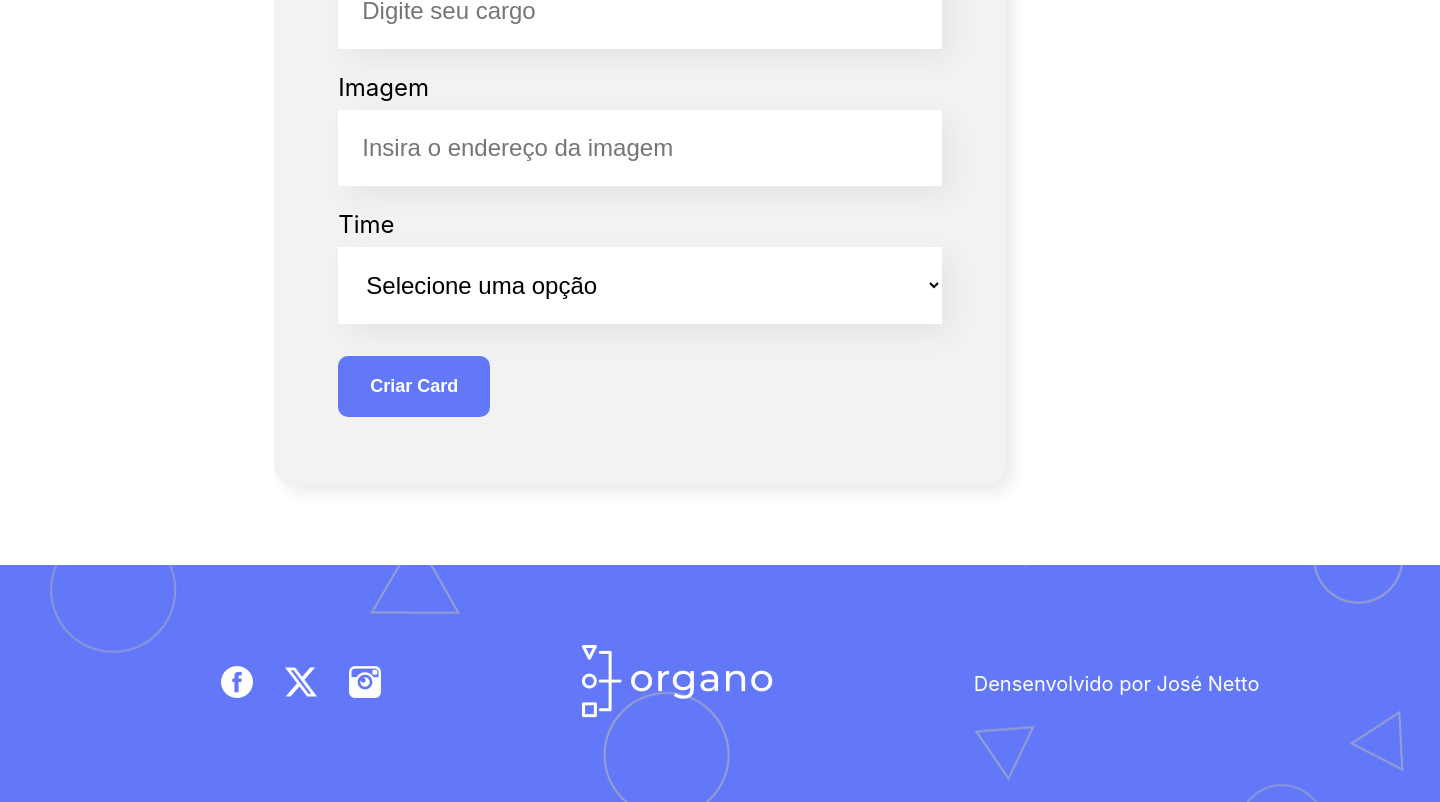
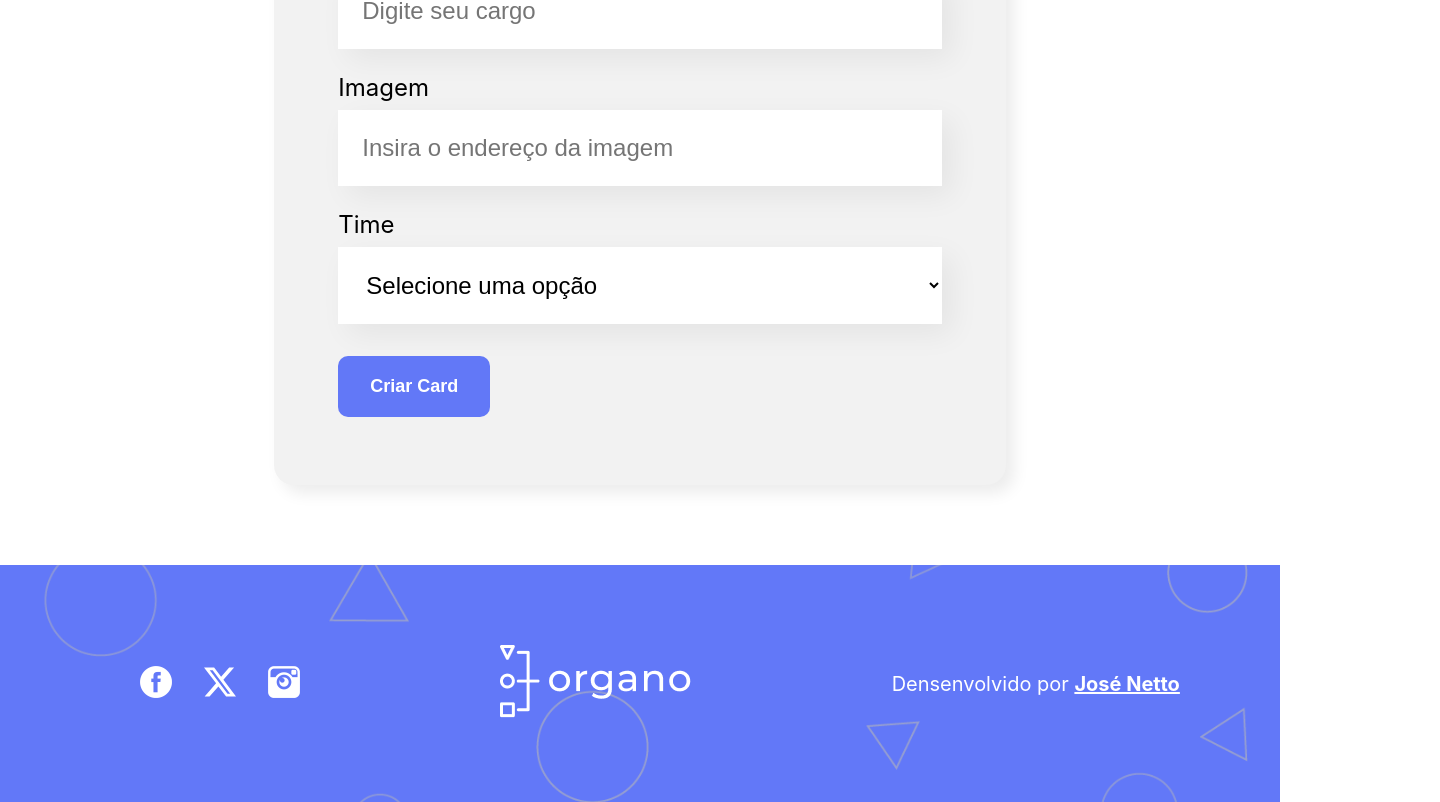
Before and after one commit to josenettojn/organo, a React (Create React App) app: page / in a window 1280 px wide. Shown: the part 888-1690 px from the top of the page, 1440 px wide, since content can reach past the window. Built offline with nearby package versions, Linux system fonts and the light colour scheme.

Commit message:
feat: :sparkles: adjust footer and add link

```diff
--- a/src/componentes/Footer/Footer.css
+++ b/src/componentes/Footer/Footer.css
@@ -1,6 +1,6 @@
 .footer {
   width: 100%;
-  padding: 80px;
+  padding: 80px 0;
   background-color: #6278f8;
   background-image: url(../../../public/imagens/fundo.png);
   background-repeat: no-repeat;
@@ -32,3 +32,7 @@
   font-size: 20px;
   font-weight: 400;
 }
+.footer .copyright a {
+  color: #fff;
+  font-weight: 700;
+}
--- a/src/componentes/Footer/index.js
+++ b/src/componentes/Footer/index.js
@@ -23,7 +23,16 @@ export const Footer = () => {
       <div>
         <img src="/imagens/logo.png" alt="logo do Organo" />
       </div>
-      <div className="copyright">Densenvolvido por José Netto</div>
+      <div className="copyright">
+        Densenvolvido por{" "}
+        <a
+          href="https://www.linkedin.com/in/josenettojn/"
+          target="_blank"
+          rel="noreferrer"
+        >
+          José Netto
+        </a>
+      </div>
     </section>
   );
 };
```
